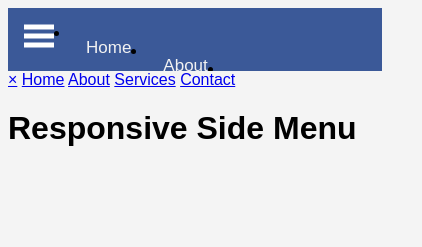
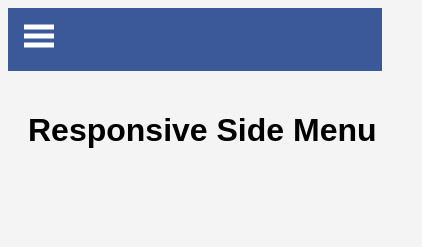
Before and after one commit to DragonINXS/menus, a plain HTML site: page side-menu/index.html in a window 390 px wide. Shown: the whole page, 422 px wide, since content can reach past the window. Drawn offline with Linux system fonts and the light colour scheme.

Commit message:
responsive side menu done - from scratch

```diff
--- a/side-menu/style.css
+++ b/side-menu/style.css
@@ -1,6 +1,7 @@
 body {
     font-family: Arial, Helvetica, sans-serif;
     background-color: #f4f4f4;
+    overflow-x: hidden;
 }
 
 .navbar {
@@ -18,3 +19,63 @@ body {
     text-decoration: none;
     font-size: 17px;
 }
+
+.navbar ul {
+    margin: 8px 0 0 0 ;
+    list-style: none;
+}
+
+.navbar a:hover {
+    background-color: #ddd;
+    color: #000;
+}
+
+.side-nav {
+    height: 100%;
+    width: 0;
+    position: fixed;
+    z-index: 1;
+    top: 0;
+    left: 0;
+    background-color: #111;
+    opacity: 0.9;
+    overflow-x: hidden;
+    padding-top: 60px;
+    transition: 0.5s;
+}
+
+.side-nav a{
+    padding: 10px 10px 10px 30px;
+    text-decoration: none;
+    font-size: 22px;
+    color: #ccc;
+    display: block;
+    transition: 0.3s;
+}
+
+.side-nav a:hover {
+    color: #fff;
+}
+
+.side-nav .btn-close {
+    position: absolute;
+    top: 0;
+    right: 22px;
+    font-size: 36px;
+    margin-left: 50px;
+}
+
+#main {
+    transition: margin-left 0.5s;
+    padding: 20px;
+    overflow: hidden;
+    width: 100%;
+}
+
+@media(max-width: 568px) {
+    .navbar-nav{display: none}
+}
+
+@media(min-width: 568px) {
+    /* .open-slide{display: none} */
+}
```
